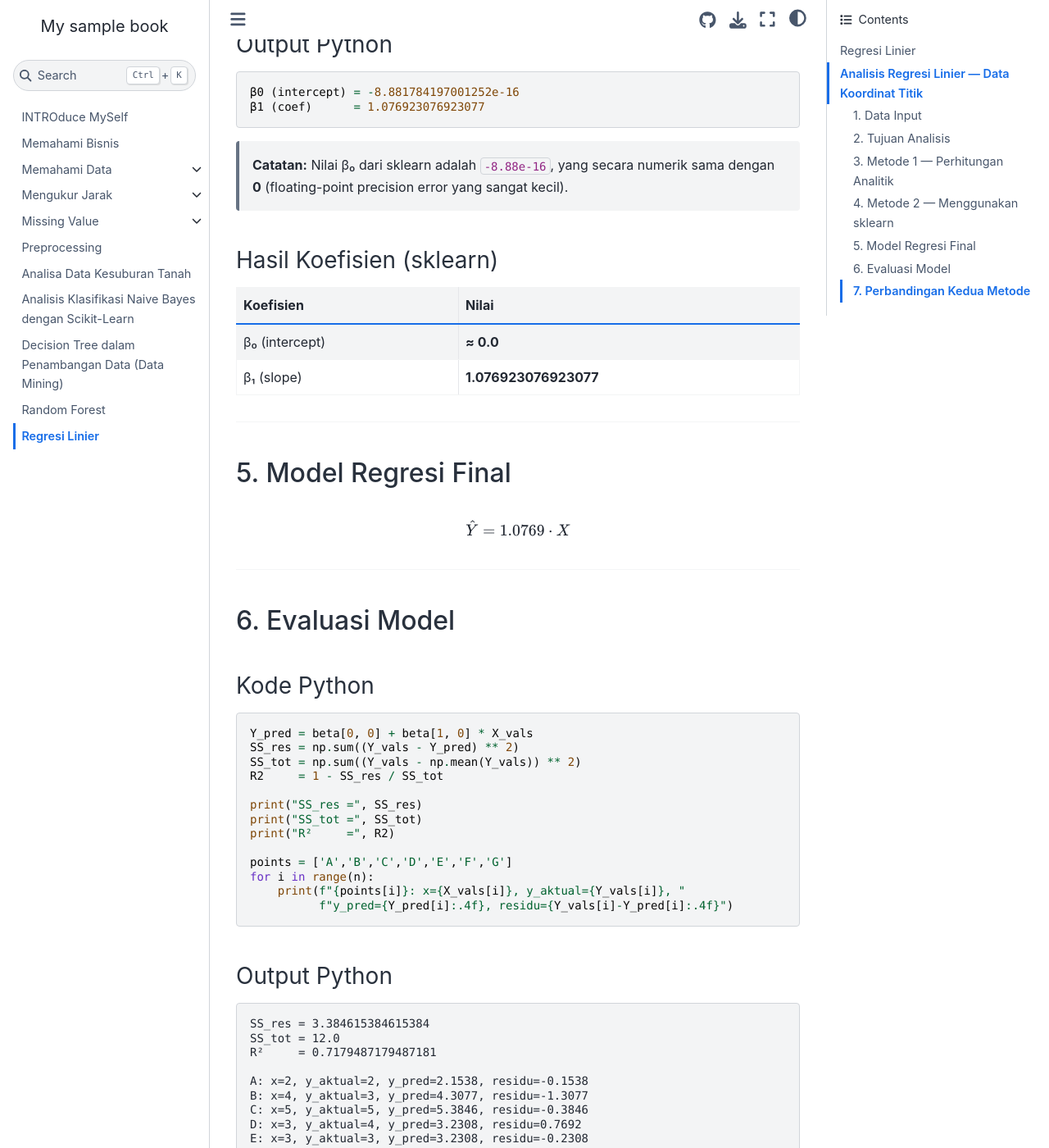
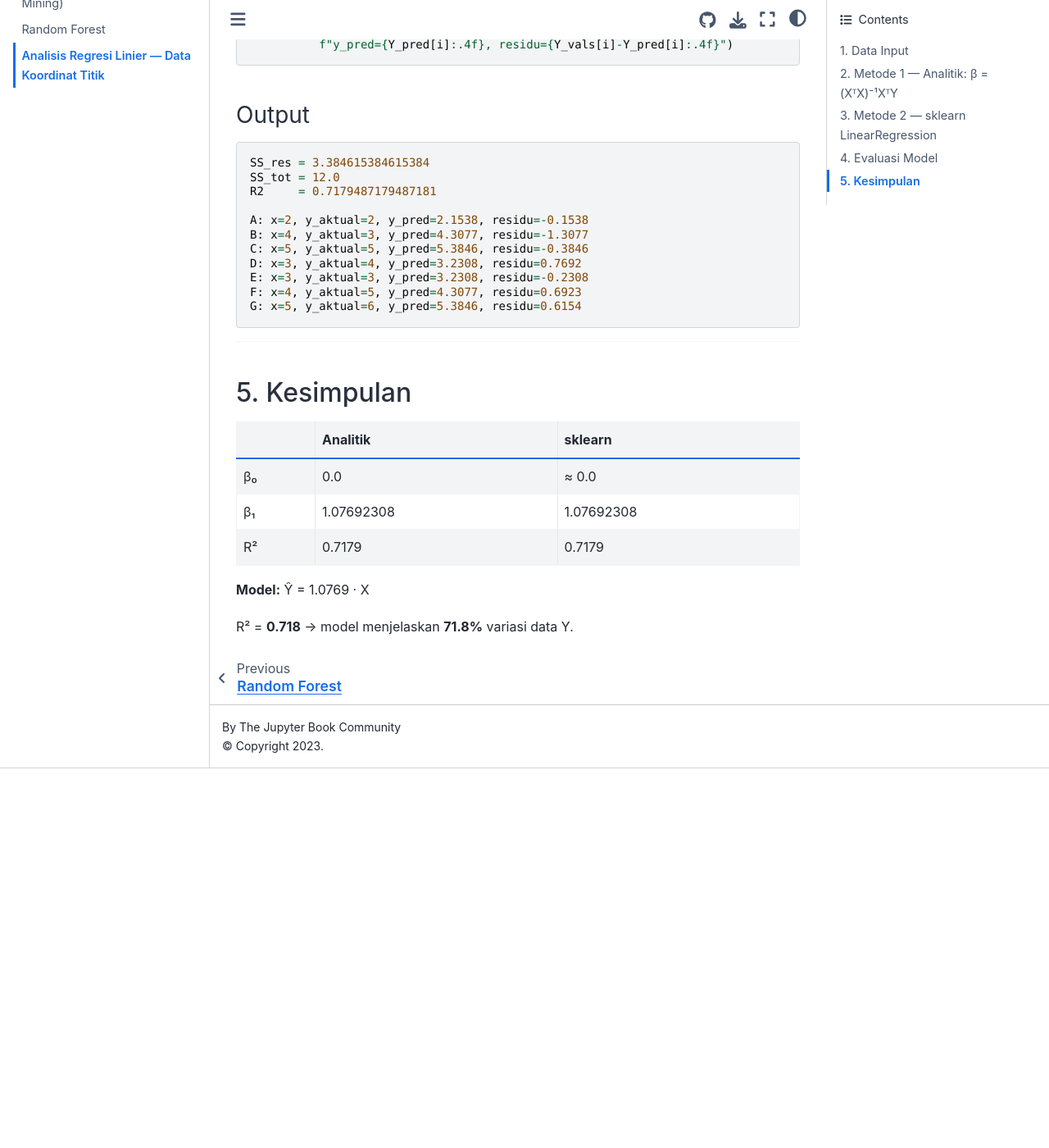
Before and after one commit to azes24/Pendata, a Jupyter Book: the page built from regresi.md, in a window 1280 px wide and 1400 px high, scrolled down 2504 px. Shown: the whole window at 82% size. Built offline with Jupyter Book 1.0.4 settings and Sphinx 7.4.7 and the Sphinx Book theme 1.1.4, drawn with Linux system fonts in a browser that asks for light colours; after the commit the page ends 3441 px from its top, so only the background shows below that; some of the changed text lies outside the part shown.

Commit message:
Update materi

````diff
--- a/regresi.md
+++ b/regresi.md
@@ -1,46 +1,34 @@
-# Regresi Linier
-
 # Analisis Regresi Linier — Data Koordinat Titik
 
 ## 1. Data Input
 
-| Titik | X | Y |
-|-------|---|---|
-| A     | 2 | 2 |
-| B     | 4 | 3 |
-| C     | 5 | 5 |
-| D     | 3 | 4 |
-| E     | 3 | 3 |
-| F     | 4 | 5 |
-| G     | 5 | 6 |
+| Titik | Sumbu X | Sumbu Y |
+|-------|---------|---------|
+| A     | 2       | 2       |
+| B     | 4       | 3       |
+| C     | 5       | 5       |
+| D     | 3       | 4       |
+| E     | 3       | 3       |
+| F     | 4       | 5       |
+| G     | 5       | 6       |
 
 ---
 
-## 2. Tujuan Analisis
+## 2. Metode 1 — Analitik: β = (XᵀX)⁻¹XᵀY
 
-1. Menghitung koefisien regresi menggunakan **library `sklearn`**.
-2. Menghitung koefisien regresi secara **analitik** menggunakan rumus matriks:
-
-$$\hat{\beta} = (X^T X)^{-1} X^T Y$$
-
----
-
-## 3. Metode 1 — Perhitungan Analitik
-
-### Kode Python
+### Kode
 
 ```python
+import pandas as pd
 import numpy as np
 
-X_vals = np.array([2, 4, 5, 3, 3, 4, 5])
-Y_vals = np.array([2, 3, 5, 4, 3, 5, 6])
+df = pd.read_excel("Data_Koordinat.xlsx")
+X_vals = df["Sumbu X"].values
+Y_vals = df["Sumbu Y"].values
 n = len(X_vals)
 
-# Bentuk matrix X (dengan kolom bias) dan Y
-X_mat = np.column_stack([np.ones(n), X_vals])
-Y_mat = Y_vals.reshape(-1, 1)
-
-# Hitung komponen formula
+X_mat   = np.column_stack([np.ones(n), X_vals])
+Y_mat   = Y_vals.reshape(-1, 1)
 XTX     = X_mat.T @ X_mat
 XTY     = X_mat.T @ Y_mat
 XTX_inv = np.linalg.inv(XTX)
@@ -49,41 +37,33 @@ beta    = XTX_inv @ XTY
 print("X^T X =\n", XTX)
 print("X^T Y =\n", XTY)
 print("(X^T X)^-1 =\n", XTX_inv)
-print("β =\n", beta)
+print("beta =\n", beta)
 ```
 
-### Output Python
+### Output
 
 ```
 X^T X =
-[[  7.  26.]
+ [[  7.  26.]
  [ 26. 104.]]
-
 X^T Y =
-[[ 28.]
+ [[ 28.]
  [112.]]
-
 (X^T X)^-1 =
-[[ 2.         -0.5       ]
+ [[ 2.         -0.5       ]
  [-0.5         0.13461538]]
-
-β =
-[[0.        ]
+beta =
+ [[0.        ]
  [1.07692308]]
 ```
 
-### Hasil Koefisien (Analitik)
-
-| Koefisien | Nilai |
-|-----------|-------|
-| β₀ (intercept) | **0.0** |
-| β₁ (slope)     | **1.07692308** |
+**β₀ = 0.0 &nbsp;|&nbsp; β₁ = 1.07692308**
 
 ---
 
-## 4. Metode 2 — Menggunakan sklearn
+## 3. Metode 2 — sklearn LinearRegression
 
-### Kode Python
+### Kode
 
 ```python
 from sklearn.linear_model import LinearRegression
@@ -91,60 +71,46 @@ from sklearn.linear_model import LinearRegression
 model = LinearRegression()
 model.fit(X_vals.reshape(-1, 1), Y_vals)
 
-print("β0 (intercept) =", model.intercept_)
-print("β1 (coef)      =", model.coef_[0])
+print("beta0 (intercept) =", model.intercept_)
+print("beta1 (coef)      =", model.coef_[0])
 ```
 
-### Output Python
+### Output
 
 ```
-β0 (intercept) = -8.881784197001252e-16
-β1 (coef)      = 1.076923076923077
+beta0 (intercept) = -8.881784197001252e-16
+beta1 (coef)      = 1.076923076923077
 ```
 
-> **Catatan:** Nilai β₀ dari sklearn adalah `-8.88e-16`, yang secara numerik sama dengan **0** (floating-point precision error yang sangat kecil).
-
-### Hasil Koefisien (sklearn)
-
-| Koefisien | Nilai |
-|-----------|-------|
-| β₀ (intercept) | **≈ 0.0** |
-| β₁ (slope)     | **1.076923076923077** |
+> β₀ sklearn = `-8.88e-16` ≈ 0 (floating-point precision, secara matematis sama)
 
 ---
 
-## 5. Model Regresi Final
+## 4. Evaluasi Model
 
-$$\hat{Y} = 1.0769 \cdot X$$
-
----
-
-## 6. Evaluasi Model
-
-### Kode Python
+### Kode
 
 ```python
-Y_pred = beta[0, 0] + beta[1, 0] * X_vals
-SS_res = np.sum((Y_vals - Y_pred) ** 2)
-SS_tot = np.sum((Y_vals - np.mean(Y_vals)) ** 2)
+Y_pred = beta[0,0] + beta[1,0] * X_vals
+SS_res = np.sum((Y_vals - Y_pred)**2)
+SS_tot = np.sum((Y_vals - np.mean(Y_vals))**2)
 R2     = 1 - SS_res / SS_tot
 
 print("SS_res =", SS_res)
 print("SS_tot =", SS_tot)
-print("R²     =", R2)
+print("R2     =", R2)
 
-points = ['A','B','C','D','E','F','G']
 for i in range(n):
-    print(f"{points[i]}: x={X_vals[i]}, y_aktual={Y_vals[i]}, "
+    print(f"{df['Titik'].values[i]}: x={X_vals[i]}, y_aktual={Y_vals[i]}, "
           f"y_pred={Y_pred[i]:.4f}, residu={Y_vals[i]-Y_pred[i]:.4f}")
 ```
 
-### Output Python
+### Output
 
 ```
 SS_res = 3.384615384615384
 SS_tot = 12.0
-R²     = 0.7179487179487181
+R2     = 0.7179487179487181
 
 A: x=2, y_aktual=2, y_pred=2.1538, residu=-0.1538
 B: x=4, y_aktual=3, y_pred=4.3077, residu=-1.3077
@@ -157,14 +123,14 @@ G: x=5, y_aktual=6, y_pred=5.3846, residu=0.6154
 
 ---
 
-## 7. Perbandingan Kedua Metode
+## 5. Kesimpulan
 
-| Aspek | Analitik (X^T X)^-1 X^T Y | sklearn LinearRegression |
-|-------|---------------------------|--------------------------|
-| β₀   | 0.0                       | -8.88e-16 (≈ 0)          |
-| β₁   | 1.07692308                | 1.07692308               |
-| R²   | 0.7179                    | 0.7179                   |
+| | Analitik | sklearn |
+|---|---|---|
+| β₀ | 0.0 | ≈ 0.0 |
+| β₁ | 1.07692308 | 1.07692308 |
+| R² | 0.7179 | 0.7179 |
 
-Kedua metode menghasilkan koefisien yang **identik** — `sklearn` secara internal mengimplementasikan rumus analitik yang sama.
+**Model:** Ŷ = 1.0769 · X
 
----
+R² = **0.718** → model menjelaskan **71.8%** variasi data Y.
````
